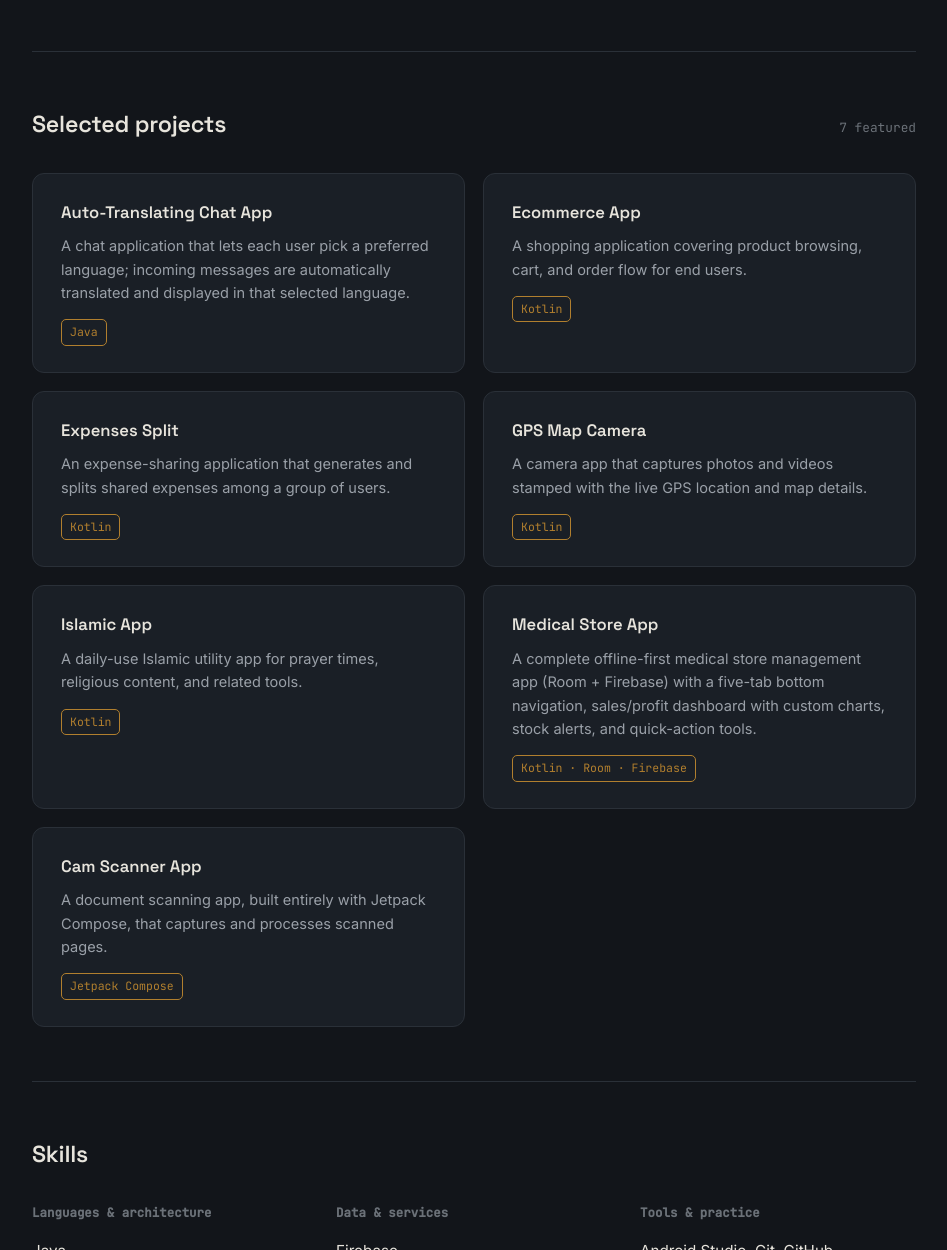
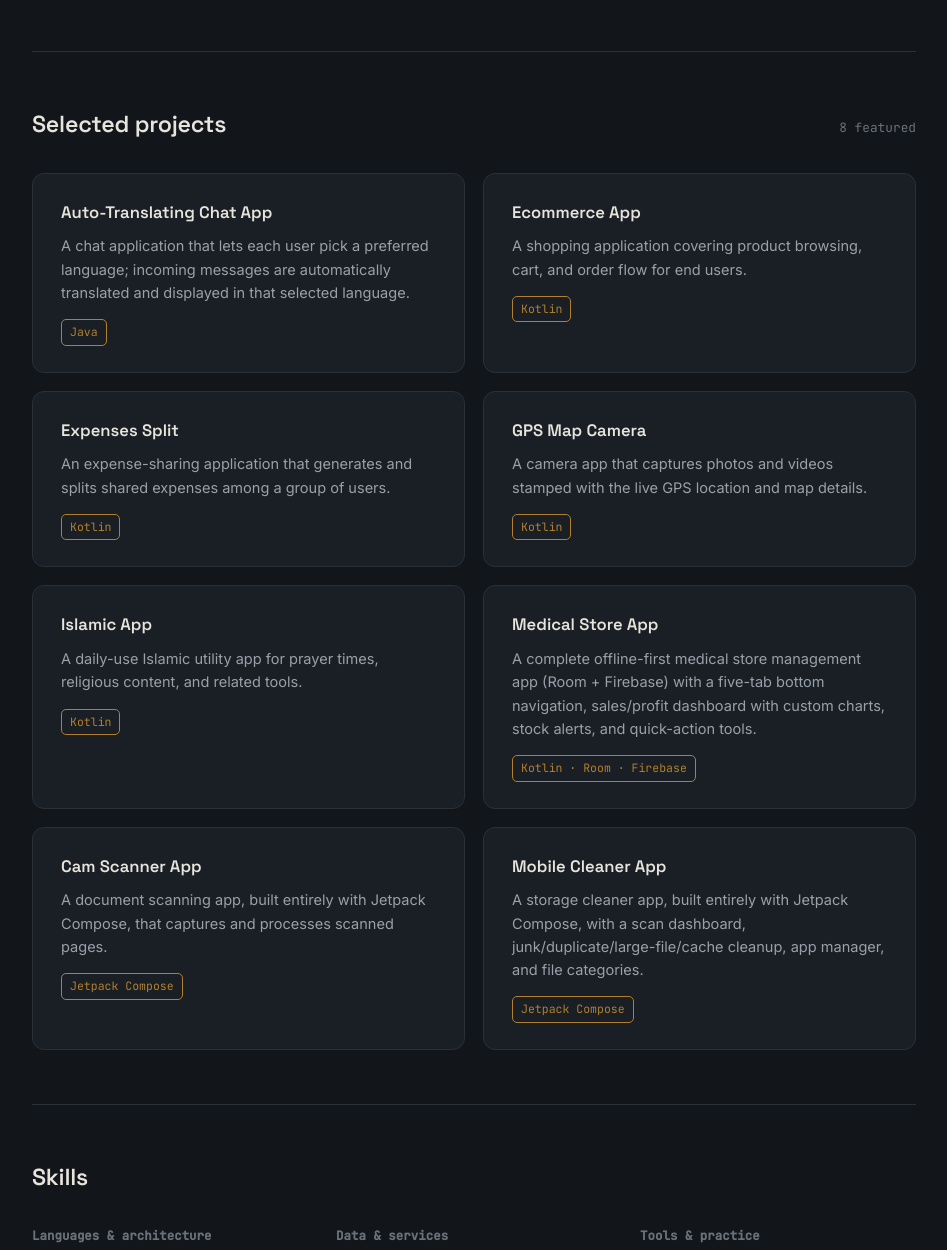
Before and after one commit to sarmadnishat/sarmad-portfolio, a plain HTML site: page index.html in a window 1280 px wide. Shown: the part 1794-3044 px from the top of the page, without its empty margins (166-1113 px from the left). Drawn offline with Linux system fonts and the light colour scheme.

Commit message:
Update index.html

```diff
--- a/index.html
+++ b/index.html
@@ -297,7 +297,7 @@
   </section>
 
   <section id="projects">
-    <div class="section-head"><h2>Selected projects</h2><span class="count">7 featured</span></div>
+    <div class="section-head"><h2>Selected projects</h2><span class="count">8 featured</span></div>
     <div class="proj-grid">
 
       <div class="proj">
@@ -339,6 +339,12 @@
       <div class="proj">
         <h3>Cam Scanner App</h3>
         <p>A document scanning app, built entirely with Jetpack Compose, that captures and processes scanned pages.</p>
+        <span class="tag">Jetpack Compose</span>
+      </div>
+
+      <div class="proj">
+        <h3>Mobile Cleaner App</h3>
+        <p>A storage cleaner app, built entirely with Jetpack Compose, with a scan dashboard, junk/duplicate/large-file/cache cleanup, app manager, and file categories.</p>
         <span class="tag">Jetpack Compose</span>
       </div>
 
```
